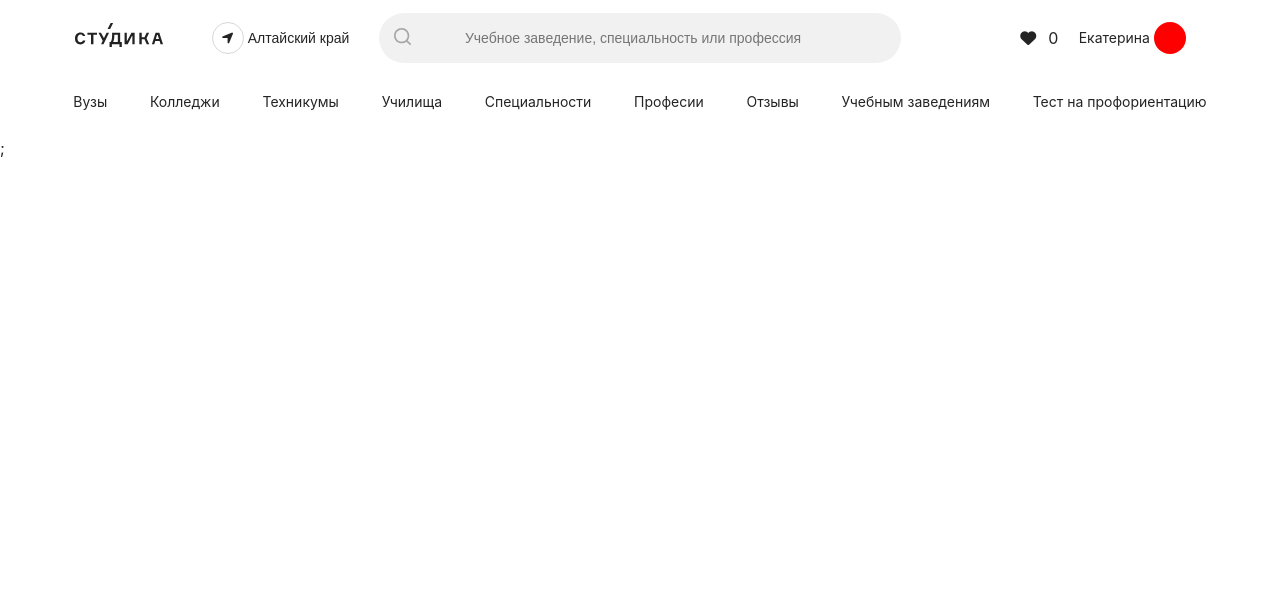
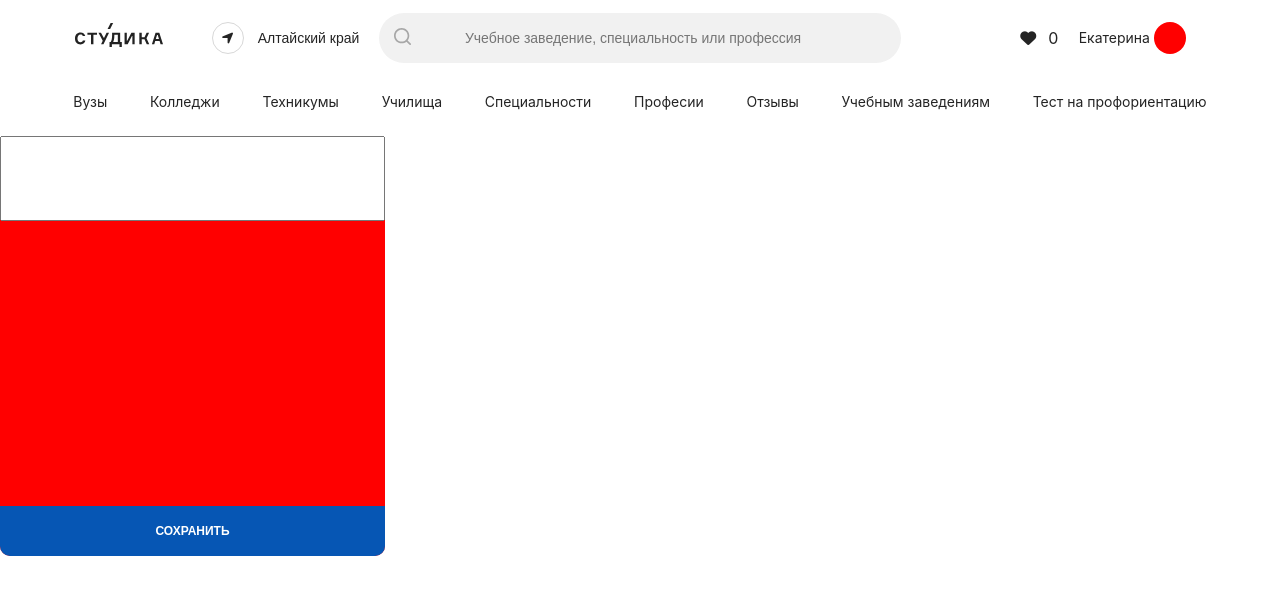
Before and after one commit to buba1301/stidika-test-task, a website built with Vite: page index.html in a window 1280 px wide. Built offline with nearby package versions, Linux system fonts and the light colour scheme.

Commit message:
Add button for drop down

```diff
--- a/index.html
+++ b/index.html
@@ -101,7 +101,14 @@
         </nav>
       </header>
     </div>
+
+    <div class="drop_down_menu">
+      <input type="text" class="city_search" />
+      <span class="cities-bages"></span>
+      <div class="regions"></div>
+      <button class="save_button">Сохранить</button>
+    </div>
+
     <script type="module" src="/main.js"></script>
-    ;
   </body>
 </html>
--- a/style.scss
+++ b/style.scss
@@ -108,7 +108,9 @@ a {
       width: 100%;
       font-size: 14px;
       justify-self: start;
-      padding-right: 20px;
+      text-overflow: ellipsis;
+      white-space: nowrap;
+      overflow: hidden;
     }
   }
 }
@@ -209,3 +211,42 @@ a {
     }
   }
 }
+
+.drop_down_menu {
+  width: 385px;
+  height: 420px;
+  z-index: 2000;
+  border-radius: 10px;
+  display: grid;
+  grid-template-rows: repeat(2, 1fr) 2fr 1fr;
+  background-color: red;
+
+  .city_search {
+    width: 100%;
+    height: 85px;
+  }
+
+  .cities-bages {
+    width: 100%;
+    height: 85px;
+  }
+
+  .regions {
+    width: 100%;
+    height: 200px;
+  }
+
+  .save_button {
+    width: 100%;
+    height: 50px;
+    border: none;
+    background-color: #0656B4;
+    cursor: pointer;
+    border-radius: 0 0 10px 10px;
+    color: #fff;
+    font-size: 12px;
+    line-height: 16px;
+    font-weight: 700;
+    text-transform: uppercase;
+  }
+}
```
